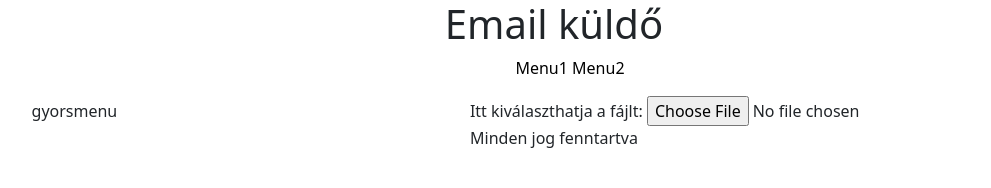
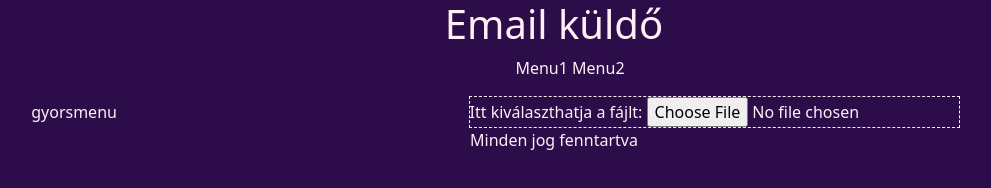
Before and after one commit to Hidy97/EmailKuldo, a plain HTML site: page index.html in a window 1280 px wide. Shown: the whole page, without its empty margins (86-1077 px from the left). Drawn offline with nearby package versions, Linux system fonts and the light colour scheme.

```diff
--- a/Controller/Controller.js
+++ b/Controller/Controller.js
@@ -1,6 +1,8 @@
+import FajlKivalasztView from "../View/FajlKivalasztView.js";
+
 class Controller{
     constructor(){
-
+        this.FAJLKIVALASZTVIEW = new FajlKivalasztView($(".fajl_kivalaszt"))
     }
 
 }
--- /dev/null
+++ b/View/FajlKivalasztView.js
@@ -0,0 +1,25 @@
+class FajlKivalasztView{
+
+    constructor(szuloElem){
+        this.divElem = szuloElem
+        this.#megjelenit();
+        this.fajlElem = this.divElem.children("last-child");
+        console.log(this)
+    }
+
+    #megjelenit(){
+        let txt = "";
+        txt += `<div id="kivalaszt_egyes">
+        <label for="myfile">Itt kiválaszthatja a fájlt: </label>
+        <input type="file" id="myfile" name="myfile">`
+        txt+= "</div>"
+        this.divElem.append(txt);
+    }
+
+    #esemenyTrigger(esemenynev){
+        const esemenyem = new CustomEvent(esemenynev, {detail: this});
+        window.dispatchEvent(esemenyem);
+    }
+}
+
+export default FajlKivalasztView;
--- a/stilus.css
+++ b/stilus.css
@@ -1,5 +1,7 @@
 *{
     margin: auto;
+    background-color: rgb(44, 13, 73);
+    color: lavenderblush;
 }
 
 main{
@@ -38,5 +40,9 @@
 
 nav a{
     text-decoration: none;
-    color: black;
+    color: lavenderblush;
 }
+
+#kivalaszt_egyes{
+    border: 1px dashed lavenderblush;
+}
```
Also changed, not shown: View/FajlnevView.js (deleted, +0 -14 lines), View/TablazatView.js (added, +10 -0 lines), index.html (+2 -0 lines), forras/adatok.js (added), 1 other file.
